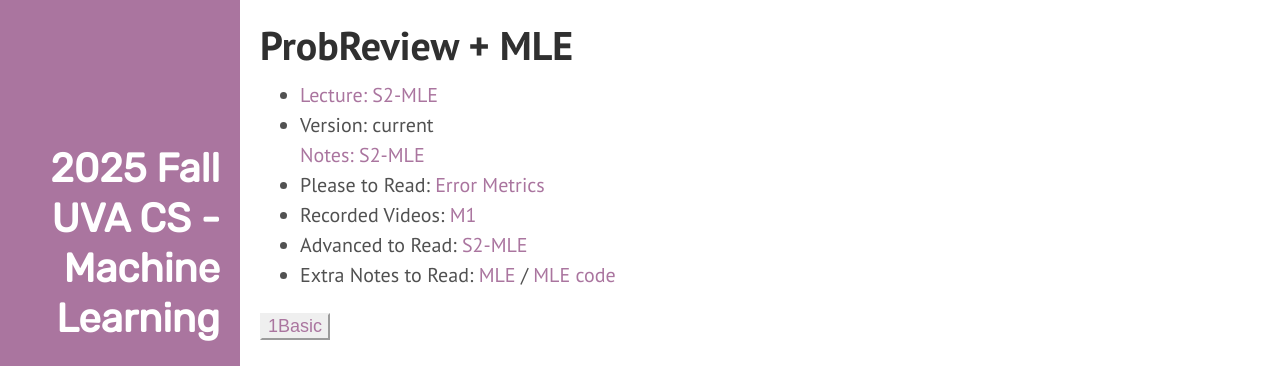
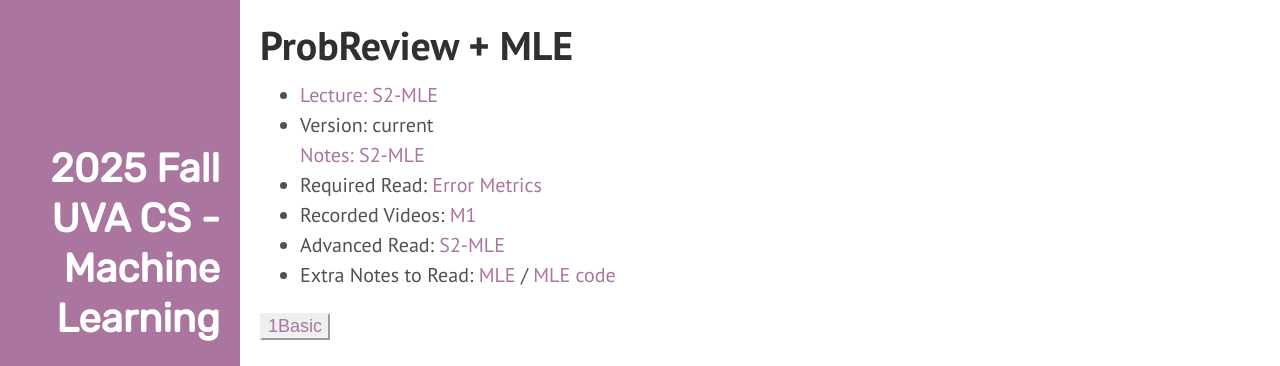
Before and after one commit to qiyanjun/2025Fall-UVA-CS-MachineLearningDeep, a Jekyll site: the page built from _contents/S2-L01-probMLE.md, in a window 1280 px wide and 900 px high. Shown: the top 366 px of the window. Built offline with Jekyll 4.4.1, drawn with Linux system fonts in a browser that asks for light colours.

Commit message:
Update post.html

```diff
--- a/_layouts/post.html
+++ b/_layouts/post.html
@@ -22,7 +22,7 @@ layout: default
 
 
   {% if post.notes %}
-  <li>Please to Read: {{ post.notes }} </li>
+  <li>Required Read: {{ post.notes }} </li>
   {% endif %}
 
   {% if post.video %}
@@ -30,7 +30,7 @@ layout: default
   {% endif %}
 
   {% if post.extraContent %}
-  <li>Advanced to Read: <a href="{{ site.baseurl }}/Lectures/{{ post.extraContent }}.pdf"  target="_blank">   {{ post.extraContent }} </a></li>
+  <li>Advanced Read: <a href="{{ site.baseurl }}/Lectures/{{ post.extraContent }}.pdf"  target="_blank">   {{ post.extraContent }} </a></li>
   {% endif %}
 
  {% if post.morenotes %}
```
